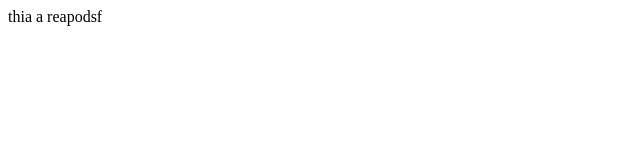
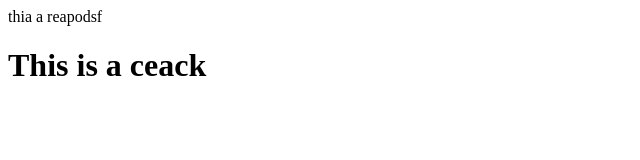
Before and after one commit to Sohil-tech/Css, a plain HTML site: page index.html in a window 1280 px wide. Shown: the whole page, without its empty margins (0-640 px from the left). Drawn offline with Linux system fonts and the light colour scheme.

Commit message:
for test

```diff
--- a/index.html
+++ b/index.html
@@ -7,5 +7,6 @@
 </head>
 <body>
     thia a reapodsf
+    <h1>This is a ceack</h1>
 </body>
 </html>
```
